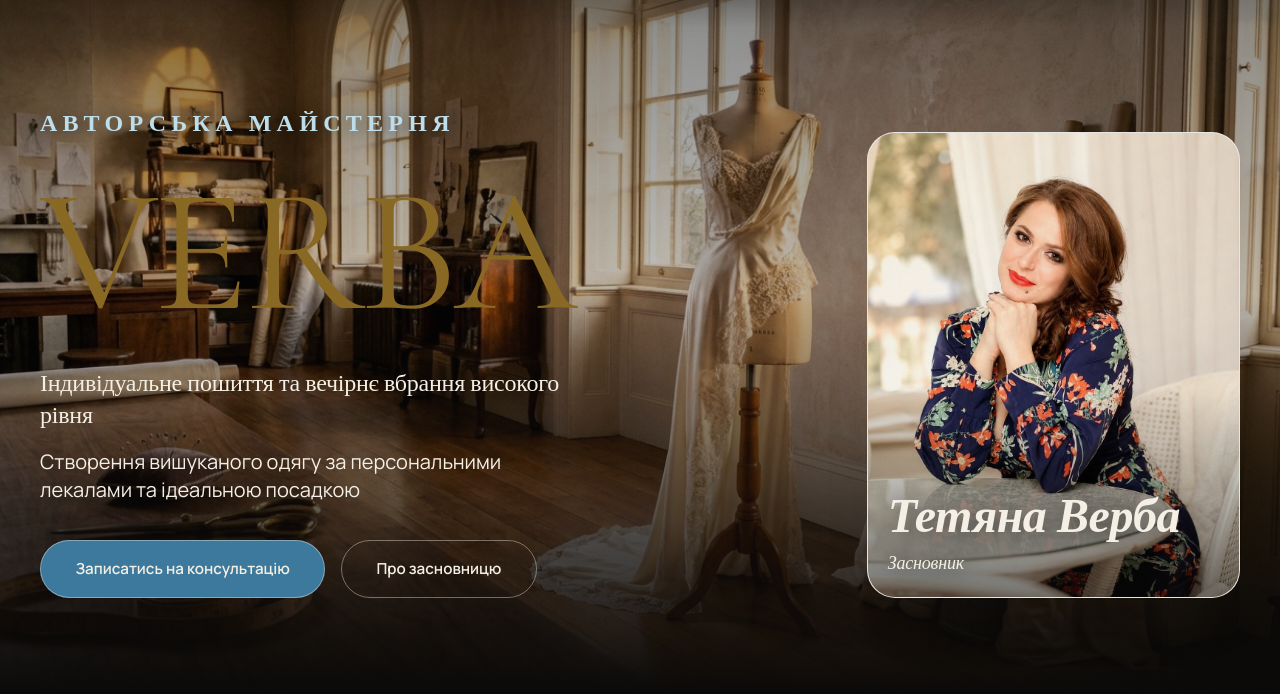
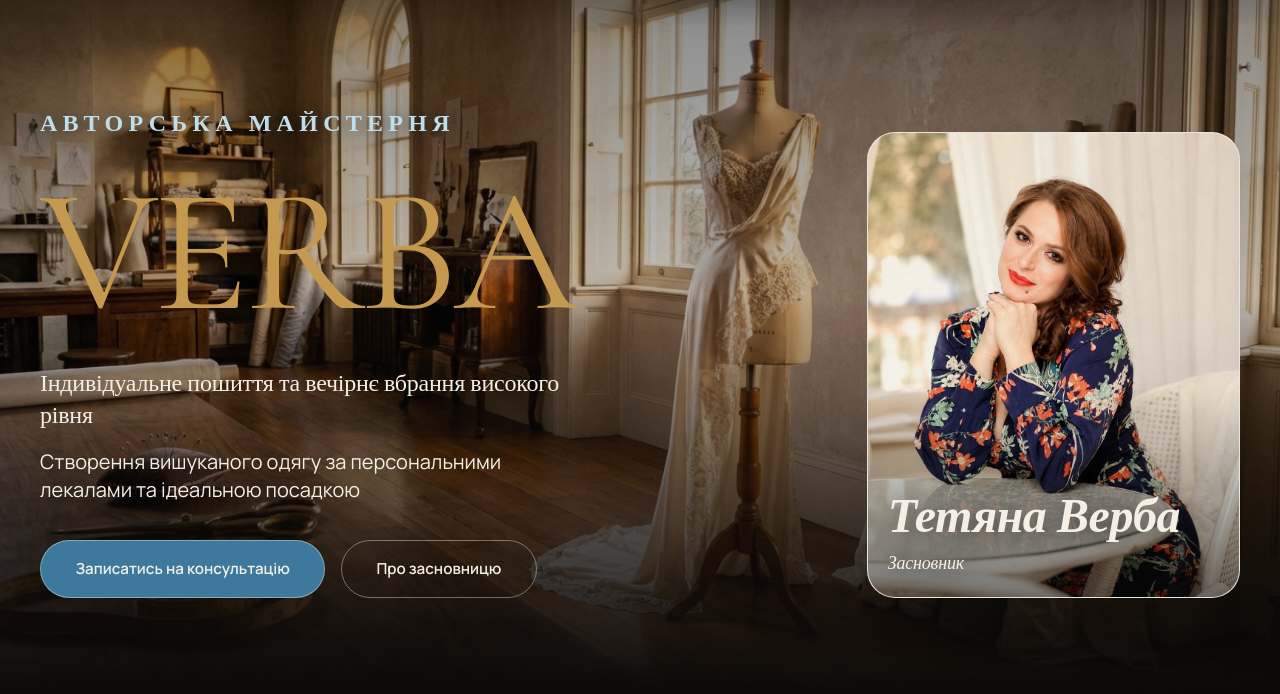
Before and after one commit to GritsenkoIvanKPI/verba, a website: page index.html in a window 1280 px wide. Shown: the part 106-800 px from the top of the page. Drawn offline with nearby package versions, Linux system fonts and the light colour scheme.

Commit message:
Brighten gold shimmer gradient for better legibility
The previous gradient dipped into a dark olive tone through most of
its cycle, making the VERBA headline hard to read against the dark
hero photo. Replaced with brighter gold tones throughout.

```diff
--- a/index.html
+++ b/index.html
@@ -159,7 +159,7 @@
 
   /* animated gold-foil shimmer for the hero wordmark */
   .gold-shimmer{
-    background: linear-gradient(100deg, #8a6a24 20%, #c79a4f 38%, #fff3d6 50%, #c79a4f 62%, #8a6a24 80%);
+    background: linear-gradient(100deg, #c79a4f 20%, #e8c584 38%, #fff8e7 50%, #e8c584 62%, #c79a4f 80%);
     background-size: 250% 100%;
     -webkit-background-clip: text;
     background-clip: text;
```
